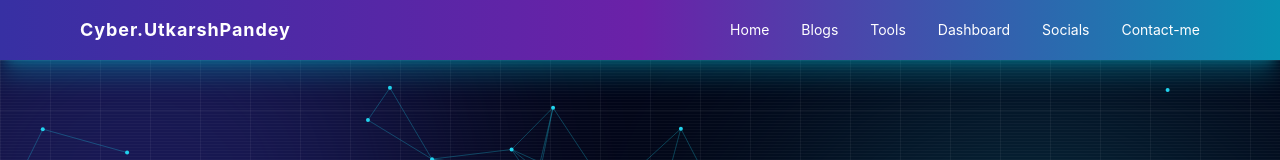
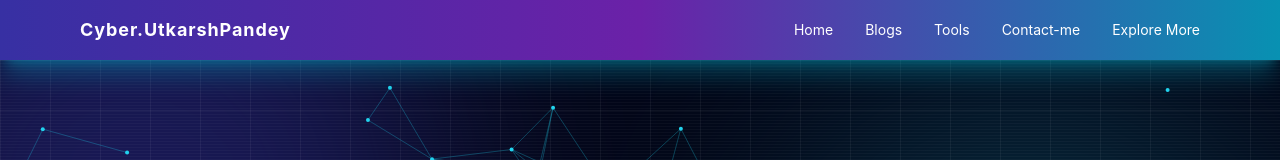
Before and after one commit to UraniumUtkarsh/cyber.utkarshpandey, a Next.js app: page / in a window 1280 px wide. Shown: the top 160 px of the page. Built offline with nearby package versions, Linux system fonts and the light colour scheme.

Commit message:
feat(NavBar): Updated to minimalistic design

```diff
--- a/components/Navbar.js
+++ b/components/Navbar.js
@@ -27,16 +27,12 @@ export default function Navbar(){
             <Link href="/blogs" className="hover:text-cyan-200 transition">Blogs</Link>
             <Link href="/tools" className="hover:text-cyan-200 transition">Tools</Link>
 
-            <a href="https://utkarshpandey.com" target="_blank" className="hover:text-cyan-200 transition">
-              Dashboard
+            <a href="mailto:cyber@utkarshpandey.com" target="_blank" className="hover:text-cyan-200 transition">
+              Contact-me
             </a>
 
-            <a href="https://utkarshpandey.com/socials" target="_blank" className="hover:text-cyan-200 transition">
-              Socials
-            </a>
-
-            <a href="https://utkarshpandey.com/contact" target="_blank" className="hover:text-cyan-200 transition">
-              Contact-me
+            <a href="https://utkarshpandey.com" target="_blank" className="hover:text-cyan-200 transition">
+              Explore More
             </a>
 
           </div>
```
